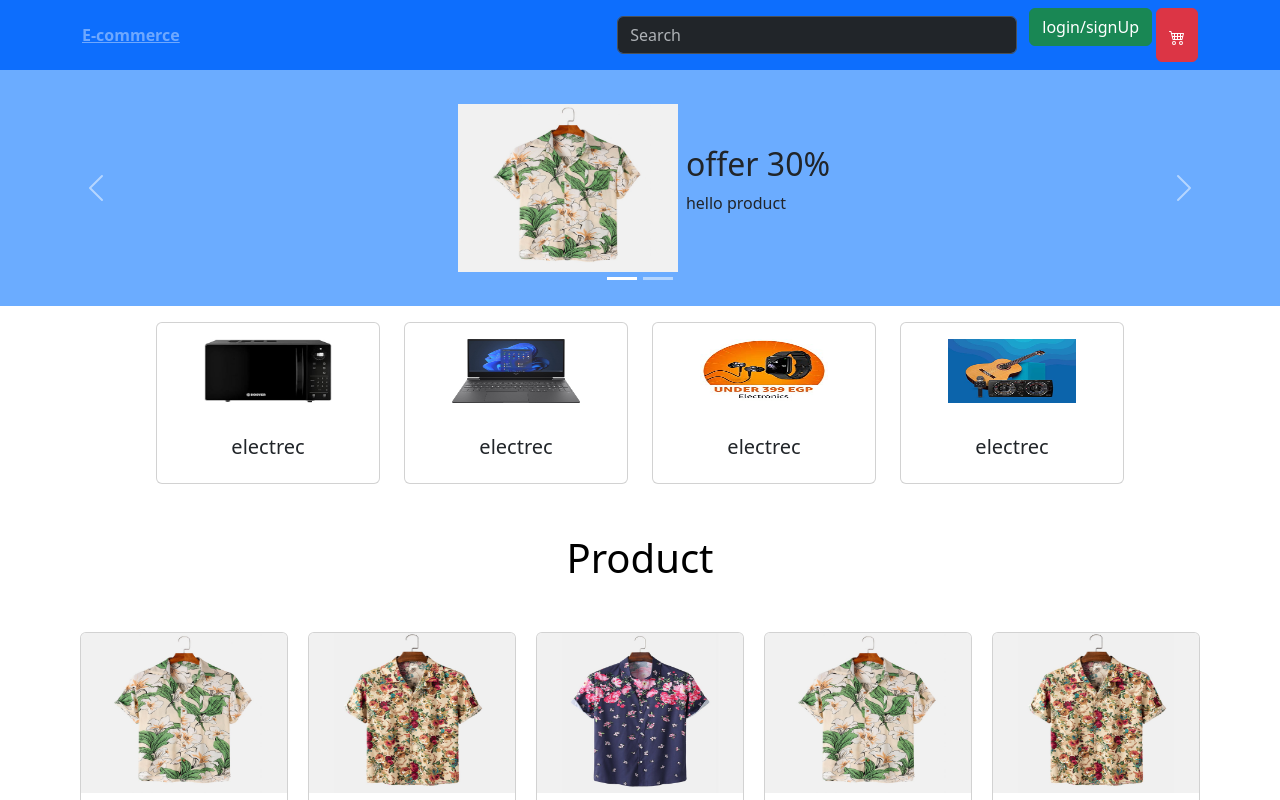
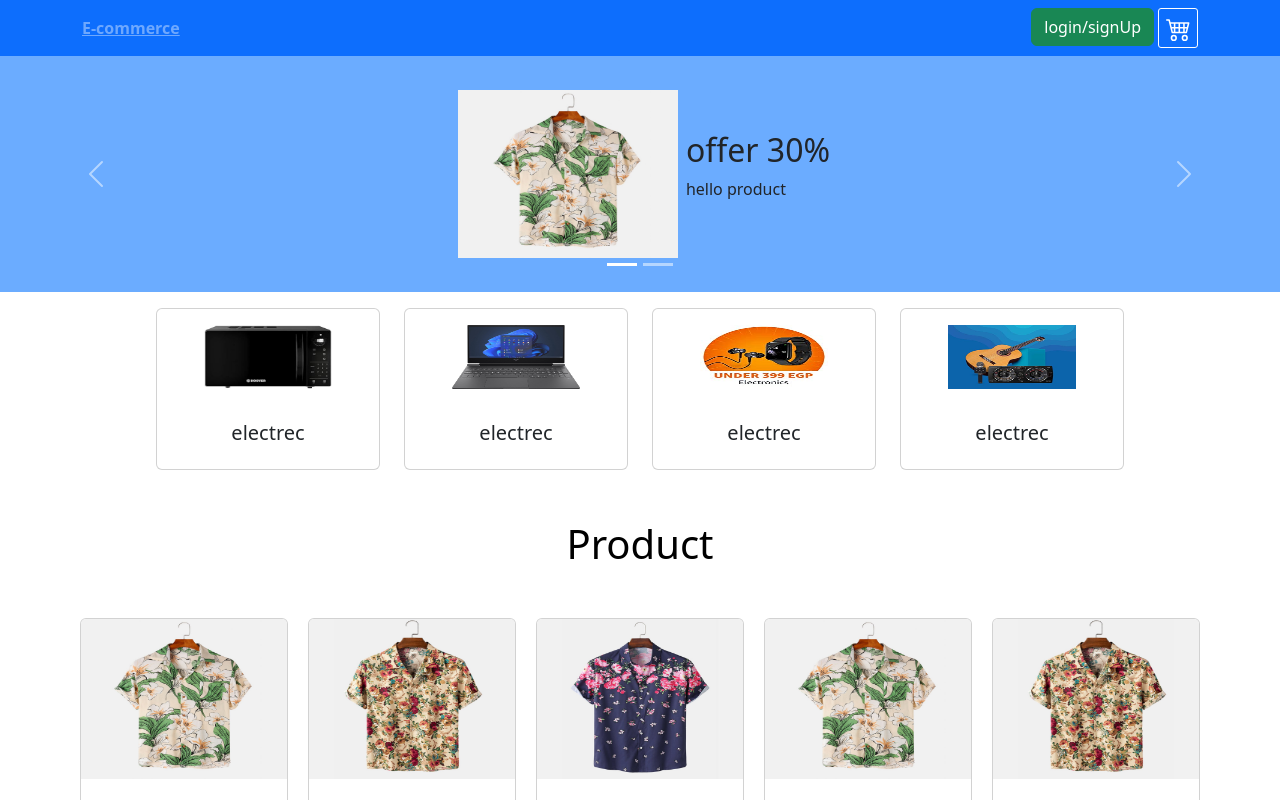
Before and after one commit to ashrafmo-1/E-commerce_products-management, a React (Create React App) app in the folder source-code/: page / in a window 1280 px wide. Shown: the top 800 px of the page. Built offline with nearby package versions, Linux system fonts and the light colour scheme.

Commit message:
add btn components and handel nav in pages

```diff
--- a/source-code/src/App.js
+++ b/source-code/src/App.js
@@ -1,19 +1,19 @@
-import NavgationBar from "./components/NavgationBar";
 import Home from "./pages/Home/Home";
 import "./main-style.css";
 import { Route, Routes } from "react-router-dom";
 import Signup from "../src/pages/login/signup/Signup.jsx";
 import Login from "../src/pages/login/signup/Login";
+import Dashboard from "./pages/Dashboard/Dashboard";
 
 
 function App() {
   return (
     <>
-      <NavgationBar />
       <Routes>
         <Route path="/" element={<Home />} />
         <Route path= "/signup" element={<Signup/>}/>
         <Route path= "/login" element={<Login/>}/>
+        <Route path= "/dashboard" element={<Dashboard />} />
       </Routes>
     </>
   );
--- /dev/null
+++ b/source-code/src/components/BTN/Btns.jsx
@@ -0,0 +1,10 @@
+import './btn.css'
+function Btns(props) {
+    return (
+        <div className={'btn-1'}>
+            <button className={'button'} onClick={props.click}> {props.content} <div> {props.icon} </div> </button>
+        </div>
+    );
+}
+
+export default Btns;
--- /dev/null
+++ b/source-code/src/components/BTN/btn.css
@@ -0,0 +1,11 @@
+.btn-1 .button {
+    border: none;
+    width: 40px;
+    height: 40px;
+    line-height: .3;
+    font-size: 25px;
+    border: 1px solid #fff;
+    border-radius: 3px;
+    background-color: transparent;
+    color: #fff;
+}
--- a/source-code/src/components/Cart.jsx
+++ b/source-code/src/components/Cart.jsx
@@ -4,6 +4,7 @@ import Offcanvas from 'react-bootstrap/Offcanvas';
 import {BsCart4} from "react-icons/bs";
 import Table from 'react-bootstrap/Table';
 import pro from '../assets/images/f3.jpg'
+import Btns from "./BTN/Btns";
 
 const Cart = () => {
     const [show, setShow] = useState(false);
@@ -12,9 +13,8 @@ const Cart = () => {
     const handleShow = () => setShow(true);
     return (
         <>
-            <Button  className='w-25  ' variant="danger" onClick={handleShow}>
-                <BsCart4 />
-            </Button>
+
+            <Btns content={<BsCart4 />} click={handleShow} />
 
             <Offcanvas show={show} onHide={handleClose}>
                 <Offcanvas.Header closeButton>
--- /dev/null
+++ b/source-code/src/components/Dashboard/Navgation.jsx
@@ -0,0 +1,7 @@
+const Navgation = (props) => {
+    return (
+        <h1>dashboard nav</h1>
+    )
+}
+
+export default Navgation;
--- a/source-code/src/components/NavgationBar.jsx
+++ b/source-code/src/components/NavgationBar.jsx
@@ -5,6 +5,8 @@ import Navbar from "react-bootstrap/Navbar";
 import Button from "react-bootstrap/Button";
 import Cart from "./Cart";import NavDropdown from 'react-bootstrap/NavDropdown';
 import {Link} from 'react-router-dom'
+import {BsCart4} from "react-icons/bs";
+import Btns from "./BTN/Btns";
 
 const NavgationBar = () => {
   return (
@@ -14,11 +16,8 @@ const NavgationBar = () => {
         <Navbar.Toggle aria-controls="navbarScroll" />
         <Navbar.Collapse id="navbarScroll">
         <Nav className="ms-auto my-2 my-lg-0" style={{ maxHeight: '120px' }} navbarScroll>
-          <Nav className="me-auto">
-            <Nav.Link href=""> <Form.Control style={{width: '400px'}} type="text" placeholder="Search" className="mr-sm-2" /> </Nav.Link>
             <Link to="/signup"> <Button className={"mx-1"} variant="success"> login/signUp </Button> </Link>
             <Cart />
-          </Nav>
         </Nav>
         </Navbar.Collapse>
       </Container>
--- a/source-code/src/index.css
+++ b/source-code/src/index.css
@@ -3,5 +3,6 @@ body {
   padding: 0;
   box-sizing: border-box;
   text-decoration: none !important;
+  border: none !important;
   font-family: source-code-pro, Menlo, Monaco, Consolas, 'Courier New';
 }
--- /dev/null
+++ b/source-code/src/pages/Dashboard/Dashboard.jsx
@@ -0,0 +1,12 @@
+import React from 'react';
+import Navigation from '../../components/Dashboard/Navgation'
+
+const Dashboard = (props) => {
+    return(
+        <div className={'dahshboard'}>
+            <Navigation />
+        </div>
+    )
+}
+
+export default Dashboard;
--- a/source-code/src/pages/Home/Home.jsx
+++ b/source-code/src/pages/Home/Home.jsx
@@ -1,10 +1,12 @@
 import Brands from "../../components/Brands";
 import Swiper from "../../components/Home/Swiper";
 import Product from "../product/Products";
+import NavgationBar from "../../components/NavgationBar";
 
 const Home = () => {
   return (
     <>
+      <NavgationBar />
       <Swiper />
       <Brands />
       <Product />
--- a/source-code/src/pages/login/signup/Login.jsx
+++ b/source-code/src/pages/login/signup/Login.jsx
@@ -1,7 +1,10 @@
 import {Link} from "react-router-dom"
+import NavgationBar from "../../../components/NavgationBar";
 
 export default function Login() {
   return (
+      <>
+      <NavgationBar />
    <div style={{height: 'calc(100vh - 56px)'}} className={'flex-center'}>
    <form class="form">
    <p class="title">login </p>
@@ -23,5 +26,6 @@ export default function Login() {
    <p class="signin">Dont have an acount ? <Link to="/signup"> signup</Link> </p>
 </form>
    </div>
+      </>
   )
 }
--- a/source-code/src/pages/login/signup/Signup.jsx
+++ b/source-code/src/pages/login/signup/Signup.jsx
@@ -1,11 +1,13 @@
 import React from 'react'
 import "../signup/signup.css"
 import { Link } from "react-router-dom";
+import NavgationBar from "../../../components/NavgationBar";
 
 export default function Signup() {
   return (
+<>
+      <NavgationBar />
     <div style={{height: 'calc(100vh - 56px)'}} className={'flex-center'}>
-
     <form class="form">
     <p class="title">Register </p>
     <p class="message">Signup now and get full access to our app. </p>
@@ -33,7 +35,8 @@ export default function Signup() {
     </label>
     <button class="submit">Submit</button>
     <p class="signin">Already have an acount ? <Link to="/login"> Sign in</Link> </p>
-</form>
+    </form>
     </div>
+</>
   )
 }
```
Also changed, not shown: source-code/src/components/Dashboard/SIdeBar.jsx (added, +9 -0 lines).
